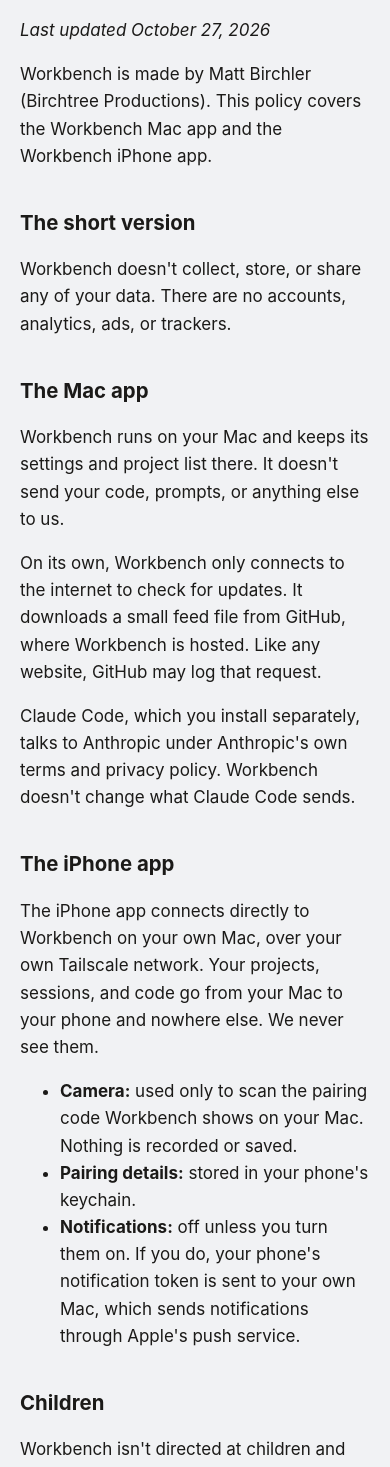
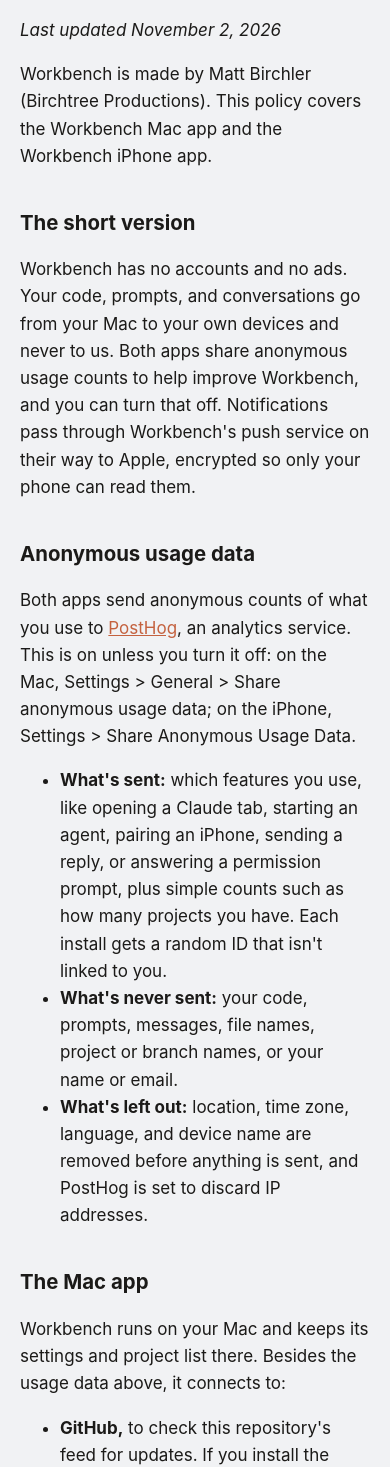
Before and after one commit to mattbirchler/bench-releases, a plain HTML site: page privacy.html in a window 390 px wide. Shown: the part 133-1600 px from the top of the page. Drawn offline with Linux system fonts and the light colour scheme.

Commit message:
Privacy policy: describe anonymous usage data, the push service, and the Lock Screen dashboard
Workbench 0.7.16 added PostHog usage counts (on by default, with an
opt-out), reads plan limits from Anthropic, and sends notifications and
Lock Screen dashboard updates through Workbench's push service. The old
policy said there were no analytics and no servers in between. Support
now names the real iPhone switch and explains per-project notifications.

```diff
--- a/privacy.html
+++ b/privacy.html
@@ -19,17 +19,20 @@ footer { margin-top: 3em; color: var(--muted); font-size: .9em; }
 <body>
 <main>
 <h1>Workbench privacy policy</h1>
-<p><em>Last updated October 27, 2026</em></p>
+<p><em>Last updated November 2, 2026</em></p>
 <p>Workbench is made by Matt Birchler (Birchtree Productions). This policy covers the Workbench Mac app and the Workbench iPhone app.</p>
 <h2>The short version</h2>
-<p>Workbench doesn't collect, store, or share any of your data. There are no accounts, analytics, ads, or trackers.</p>
+<p>Workbench has no accounts and no ads. Your code, prompts, and conversations go from your Mac to your own devices and never to us. Both apps share anonymous usage counts to help improve Workbench, and you can turn that off. Notifications pass through Workbench's push service on their way to Apple, encrypted so only your phone can read them.</p>
+<h2>Anonymous usage data</h2>
+<p>Both apps send anonymous counts of what you use to <a href="https://posthog.com">PostHog</a>, an analytics service. This is on unless you turn it off: on the Mac, Settings &gt; General &gt; Share anonymous usage data; on the iPhone, Settings &gt; Share Anonymous Usage Data.</p>
+<ul><li><strong>What's sent:</strong> which features you use, like opening a Claude tab, starting an agent, pairing an iPhone, sending a reply, or answering a permission prompt, plus simple counts such as how many projects you have. Each install gets a random ID that isn't linked to you.</li><li><strong>What's never sent:</strong> your code, prompts, messages, file names, project or branch names, or your name or email.</li><li><strong>What's left out:</strong> location, time zone, language, and device name are removed before anything is sent, and PostHog is set to discard IP addresses.</li></ul>
 <h2>The Mac app</h2>
-<p>Workbench runs on your Mac and keeps its settings and project list there. It doesn't send your code, prompts, or anything else to us.</p>
-<p>On its own, Workbench only connects to the internet to check for updates. It downloads a small feed file from GitHub, where Workbench is hosted. Like any website, GitHub may log that request.</p>
+<p>Workbench runs on your Mac and keeps its settings and project list there. Besides the usage data above, it connects to:</p>
+<ul><li><strong>GitHub,</strong> to check this repository's feed for updates. If you install the GitHub CLI, Workbench also uses it to show your pull requests, checks, and deploys.</li><li><strong>Anthropic,</strong> using Claude Code's own sign-in, to read your plan's usage limits for the rings in the sidebar. Recaps, the one-line summaries of finished work, are written by Claude Code on your plan.</li><li><strong>Workbench's push service,</strong> when your iPhone has notifications or the Lock Screen dashboard turned on (see below). If you add your own Apple push key in Settings &gt; iPhone, your Mac sends to Apple directly instead.</li></ul>
 <p>Claude Code, which you install separately, talks to Anthropic under Anthropic's own terms and privacy policy. Workbench doesn't change what Claude Code sends.</p>
 <h2>The iPhone app</h2>
-<p>The iPhone app connects directly to Workbench on your own Mac, over your own Tailscale network. Your projects, sessions, and code go from your Mac to your phone and nowhere else. We never see them.</p>
-<ul><li><strong>Camera:</strong> used only to scan the pairing code Workbench shows on your Mac. Nothing is recorded or saved.</li><li><strong>Pairing details:</strong> stored in your phone's keychain.</li><li><strong>Notifications:</strong> off unless you turn them on. If you do, your phone's notification token is sent to your own Mac, which sends notifications through Apple's push service.</li></ul>
+<p>The iPhone app connects directly to Workbench on your own Mac, over your own Tailscale network. Your projects, sessions, and code go from your Mac to your phone without passing through our servers.</p>
+<ul><li><strong>Camera:</strong> used only to scan the pairing code Workbench shows on your Mac. Nothing is recorded or saved.</li><li><strong>Pairing details:</strong> stored in your phone's keychain.</li><li><strong>Notifications:</strong> off unless you turn them on, and only for the projects you choose on your Mac. Your phone's notification token goes to your own Mac. Your Mac encrypts each notification's text so only your phone can read it, then sends it through Workbench's push service to Apple. The service and Apple only see "Open Workbench to see what happened." The service doesn't store or log anything.</li><li><strong>Lock Screen dashboard:</strong> if you turn it on, your Mac sends its updates through the same push service to Apple. These updates aren't encrypted yet: they include your Mac's name, project names, and a short line about each session, like what Claude is doing or asking. Nothing is stored or logged. Turn the dashboard off and these updates stop.</li></ul>
 <h2>Children</h2>
 <p>Workbench isn't directed at children and doesn't knowingly collect information from anyone.</p>
 <h2>Changes</h2>
```
Also changed, not shown: support.html (+3 -2 lines), 2 other files.
